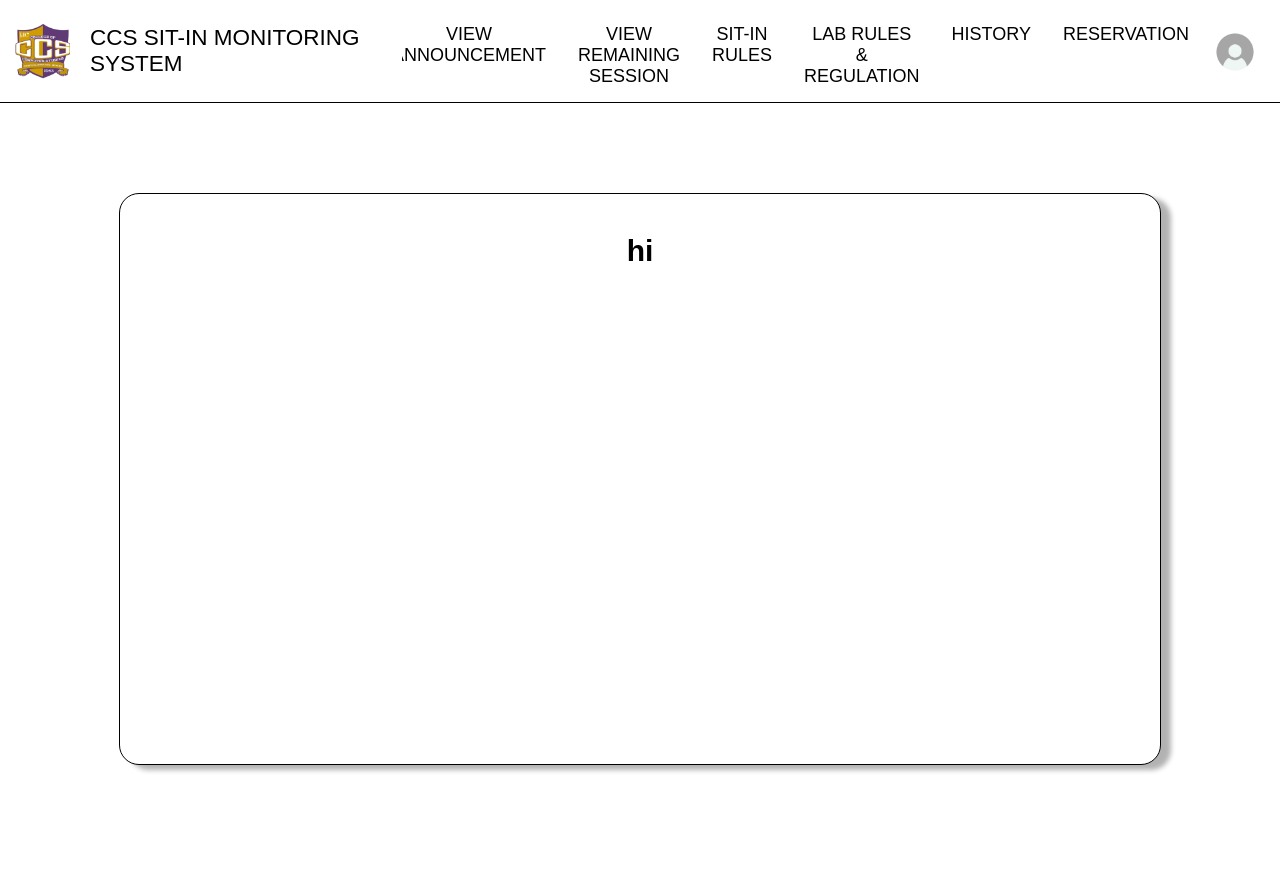
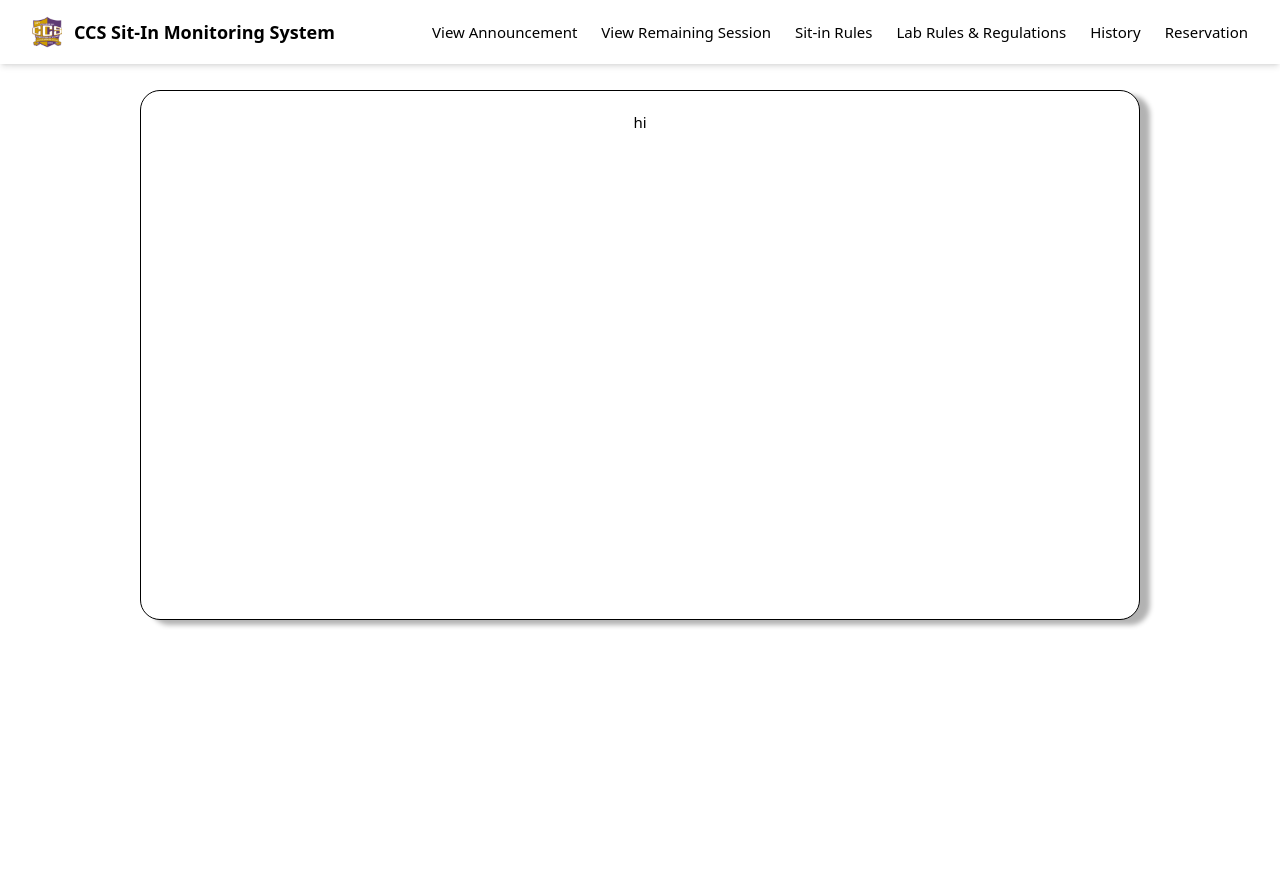
Before and after one commit to diann71/ccs-monitoring-system, a PHP site: page /profile.php in a window 1280 px wide. Before the commit the page ends 772 px from the top, so only its background shows below. Run offline with PHP 8.4, Linux system fonts and the light colour scheme; some libraries are stand-ins or nearby versions.

Commit message:
adding some tailwind

```diff
--- a/nav.php
+++ b/nav.php
@@ -3,136 +3,51 @@
 <head>
     <meta charset="UTF-8">
     <meta name="viewport" content="width=device-width, initial-scale=1.0">
-    <style>
-        body{
-            margin: 0;
-            padding: 0;
-            font-family: Arial, sans-serif;
-        }
-        .conts{
-            background: white;
-            border-radius: 0px;
-            font-family: Arial, sans-serif;
-        }
-        nav{
-            display: flex;
-            align-items: center;
-            justify-content: space-between;
-            border-bottom: 1px solid black;
-        }
-        ul{
-            text-transform: uppercase;
-            display: flex;
-            justify-content: flex-end;
-            margin: 0;
-            width: 100%;
-            font-size: 18px;
-            padding: 0;
-            list-style-type: none;
-            overflow: hidden;
-        }
-        li{
-            display: inline;
-        }
-        li a{
-            margin-top: 9px;
-            display: block;
-            padding: 15px 16px;
-            text-decoration: none;
-            color: black;
-            text-align: center;
-        }
-        li a:hover{
-            background-color: white;
-            color: blue;
-        }
-        .ccs{
-            display: flex;
-            align-items: center;
-            width: 50%;
-        }
-        #logo{
-            width: 55px;
-            padding-left: 15px;
-        }
-        #wrds{
-            font-weight: normal;
-            margin-left: 20px;
-        }
-        .dropdown img{
-            width: 40px;
-            padding-right: 15px;
-            padding-top: 5px;
-        }
-        .dropdown{
-            margin: 10px;
-            display: inline-block;
-
-        }
-        .dropdown button{
-            background-color: blue;
-            color: white;
-            padding: 10px 15px;
-            border: none;
-            cursor: pointer;
-        }
-        .dropdown a{
-            color: black;
-            display: block;
-            text-decoration: none;
-            padding: 10px 15px;
-        }
-        .dropdown .content{
-            left: auto;
-            right: 0;
-            display: none;
-            position: absolute;
-            background-color: white;
-            min-width: 100px;
-            box-shadow: 2px 2px 5px black;
-        }
-        .dropdown:hover .content{
-            display: block;
-        }
-        .dropdown a:hover{
-            background-color: gray;
-        }
-    </style>
+    <script src="https://cdn.tailwindcss.com"></script>
+    <title>CCS Sit-In Monitoring System</title>
 </head>
-<body>
+<body class="bg-white font-sans">
     <?php if(isset($_SESSION["success"])): ?>
-            <div style="background-color: green; color: white; padding: 10px;">
+        <div class="bg-green-500 text-white p-2 text-center">
             <?php
                echo $_SESSION['success'];
                unset($_SESSION['success']);
             ?>
         </div>
     <?php endif; ?>
-    <div class="conts">
-        <nav class="navbar">
-            <div class="ccs">
-                <img id="logo" src="images/ccs.png">
-                <h1 id="wrds">CCS SIT-IN MONITORING SYSTEM</h1>
+
+    <!-- Navbar -->
+    <nav class="bg-white shadow-md fixed w-full top-0 left-0">
+        <div class="max-w-7xl mx-auto px-4 sm:px-6 lg:px-8">
+            <div class="flex items-center justify-between h-16">
+                <!-- Left Logo -->
+                <div class="flex items-center float-left">
+                    <img class="h-8 w-auto" src="images/ccs.png" alt="CCS Logo">
+                    <h1 class="ml-3 text-lg font-semibold">CCS Sit-In Monitoring System</h1>
                 </div>
-            <ul>
-                <li><a href="home.php" name="home">View Announcement</a></li>
-                <li><a href="home.php" name="home">View Remaining Session</a></li>
-                <li><a href="home.php" name="home">Sit-in Rules</a></li>
-                <li><a href="home.php" name="home">Lab rules & Regulation</a></li>
-                <li><a href="home.php" name="home">History</a></li>
-                <li><a href="home.php" name="home">Reservation</a></li>
-            </ul>
-            <div class="dropdown">
-                <img id="profile" src="images/profile.png">
-                <div class="content">
-                    <a href="profile.php">PROFILE</a>
-                    <a href="logout.php" name="logout">LOGOUT</a>
+
+                <!-- Navigation Links -->
+                <div class="hidden md:flex justify-end flex-1 space-x-6">
+                    <a href="home.php" class="hover:text-blue-600">View Announcement</a>
+                    <a href="home.php" class="hover:text-blue-600">View Remaining Session</a>
+                    <a href="home.php" class="hover:text-blue-600">Sit-in Rules</a>
+                    <a href="home.php" class="hover:text-blue-600">Lab Rules & Regulations</a>
+                    <a href="home.php" class="hover:text-blue-600">History</a>
+                    <a href="home.php" class="hover:text-blue-600">Reservation</a>
+                </div>
+
+                <!-- Profile Section
+                <div class="relative">
+                    <button type="button" class="relative flex items-center space-x-2 rounded-full bg-gray-800 p-1 text-white focus:ring-2 focus:ring-white focus:ring-offset-2">
+                        <img class="w-8 h-8 rounded-full" src="images/profile.png" alt="Profile">
+                    </button>
+                </div>
+                -->
             </div>
         </div>
     </nav>
-    </div>
-    <div>
-    </div>
 
+    <!-- Content Spacer to Avoid Overlap -->
+    <div class="mt-16"></div>
 </body>
 </html>
```
Also changed, not shown: register.php (+4 -4 lines). Lines whose indentation alone changed are shown as unchanged.
